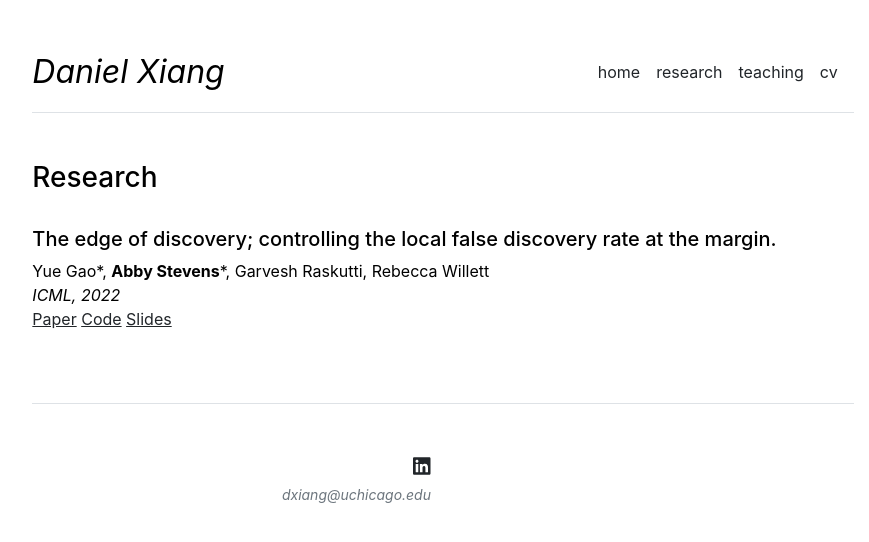
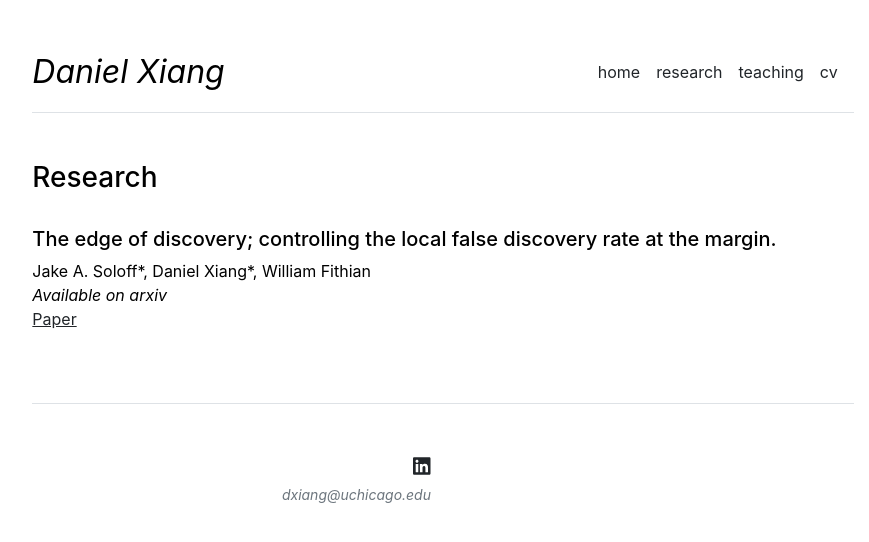
Before and after one commit to dan-xiang/dan-xiang.github.io, a Jekyll site: the page built from research.md, in a window 1280 px wide. Shown: the top 542 px of the page, without its empty margins (197-1066 px from the left). Built offline with Jekyll 4.4.1, drawn with Linux system fonts in a browser that asks for light colours.

Commit message:
Update research.md
Signed-off-by: dan-xiang <120136833+dan-xiang@users.noreply.github.com>

```diff
--- a/research.md
+++ b/research.md
@@ -5,11 +5,11 @@ slug: /research
 publications:
 
 - title: The edge of discovery; controlling the local false discovery rate at the margin.
-  authors: Yue Gao*, <b>Abby Stevens</b>*, Garvesh Raskutti, Rebecca Willett
-  conference: ICML, 2022
-  paperlink: https://proceedings.mlr.press/v162/gao22h.html
-  codelink: https://github.com/Willett-Group/lazyvi
-  slides: https://icml.cc/media/icml-2022/Slides/18088.pdf
+  authors: Jake A. Soloff*, Daniel Xiang*, William Fithian
+  conference: Available on arxiv
+  paperlink: https://arxiv.org/abs/2207.07299
+  codelink: NA
+  slides: NA
 
 
 
```
